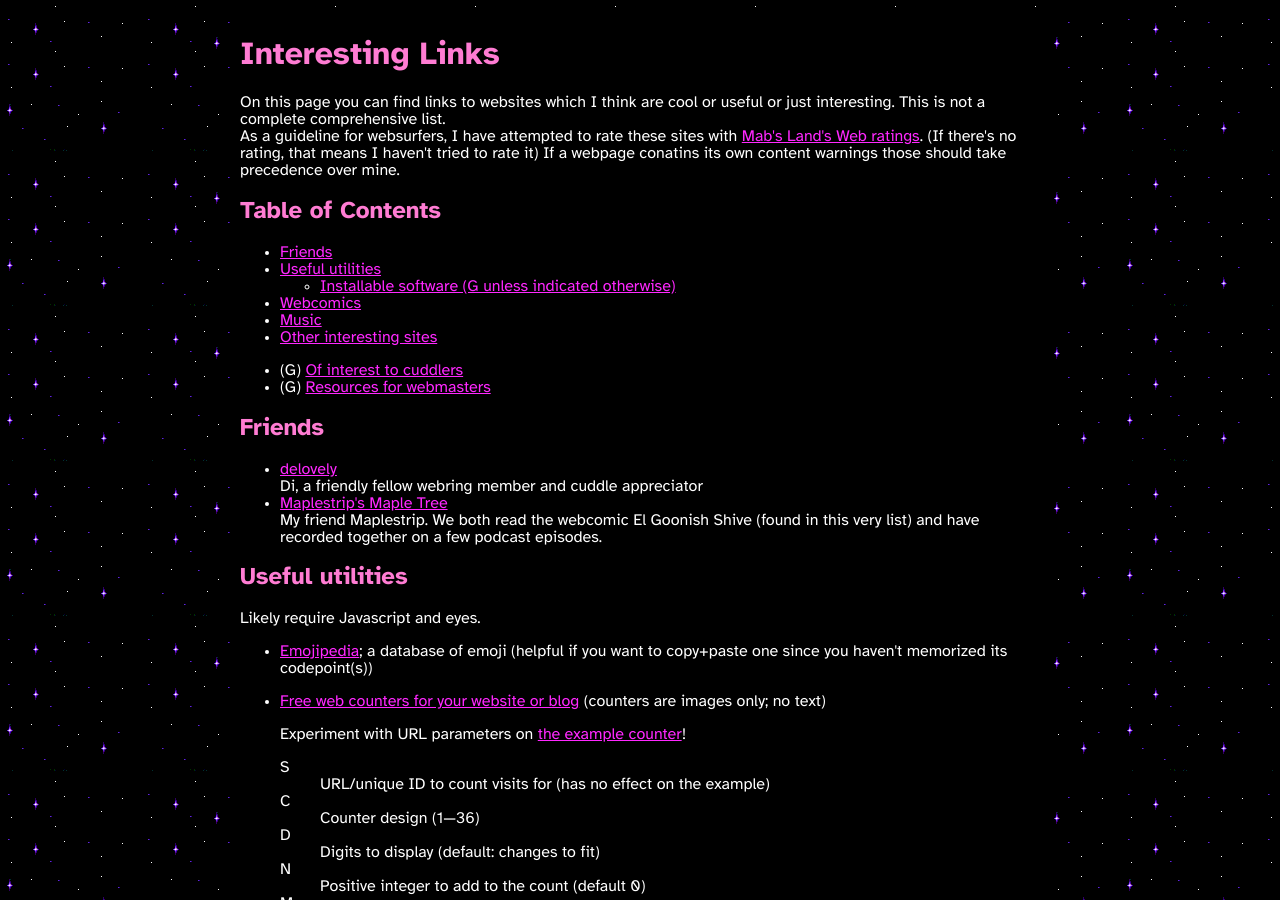
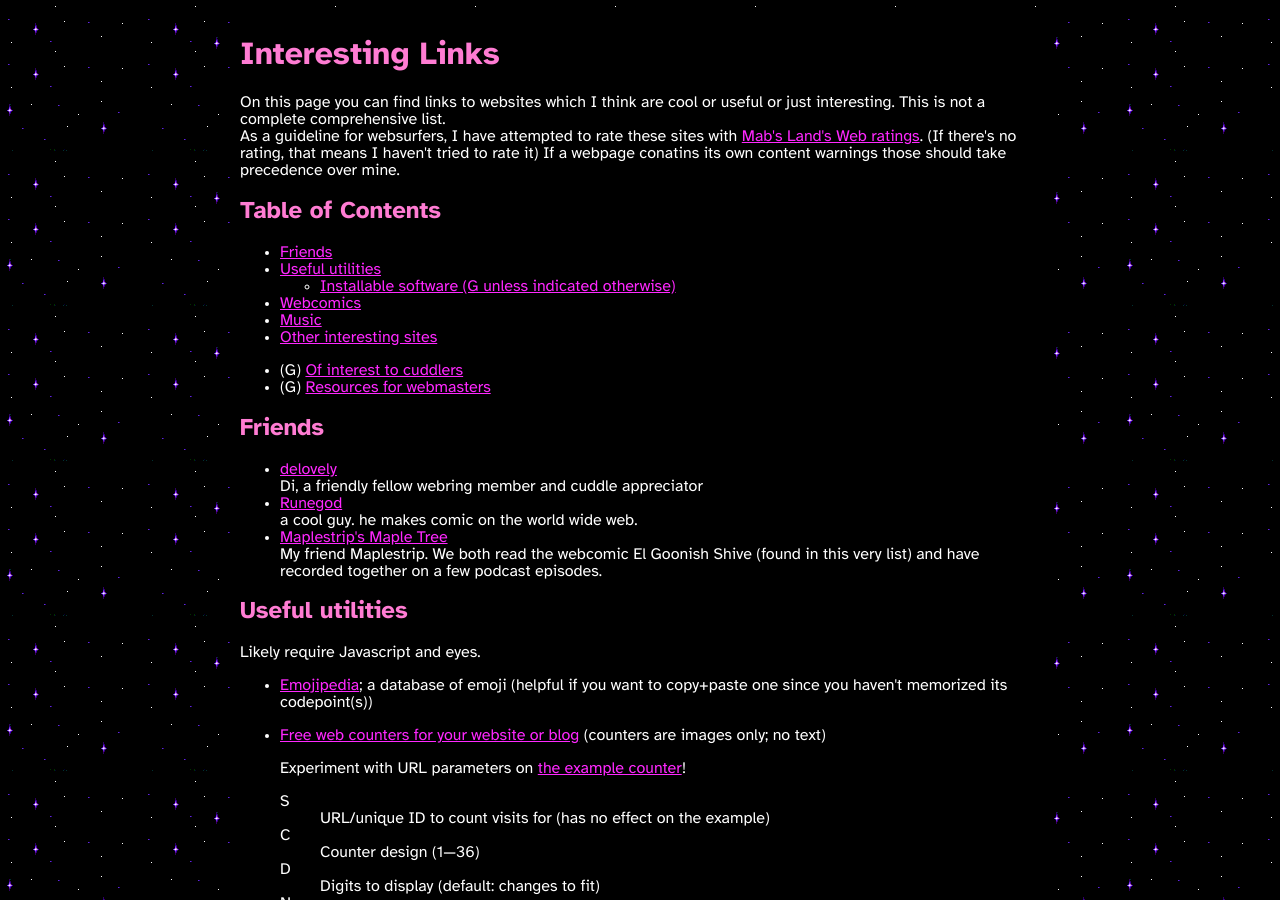
Before and after one commit to mincerafter42/mincerafter42.github.io, a Jekyll site: the page built from other-web-sites.md, in a window 1280 px wide and 900 px high. Built offline with Jekyll 4.4.1, drawn with Linux system fonts in a browser that asks for light colours; some of the changed text lies outside the part shown.

Commit message:
Added runegod to friends list

```diff
--- a/other-web-sites.md
+++ b/other-web-sites.md
@@ -19,6 +19,8 @@ If a webpage conatins its own content warnings those should take precedence over
 ## Friends
 - [delovely](https://delovely.neocities.org)
   Di, a friendly fellow webring member and cuddle appreciator
+- [Runegod](https://runegod.net/)
+  a cool guy. he makes comic on the world wide web.
 - [Maplestrip's Maple Tree](http://maplestrip.space)
   My friend Maplestrip. We both read the webcomic El Goonish Shive (found in this very list) and have recorded together on a few podcast episodes.
 
```
Also changed, not shown: other parts of other-web-sites.md (+1 -1 lines).
